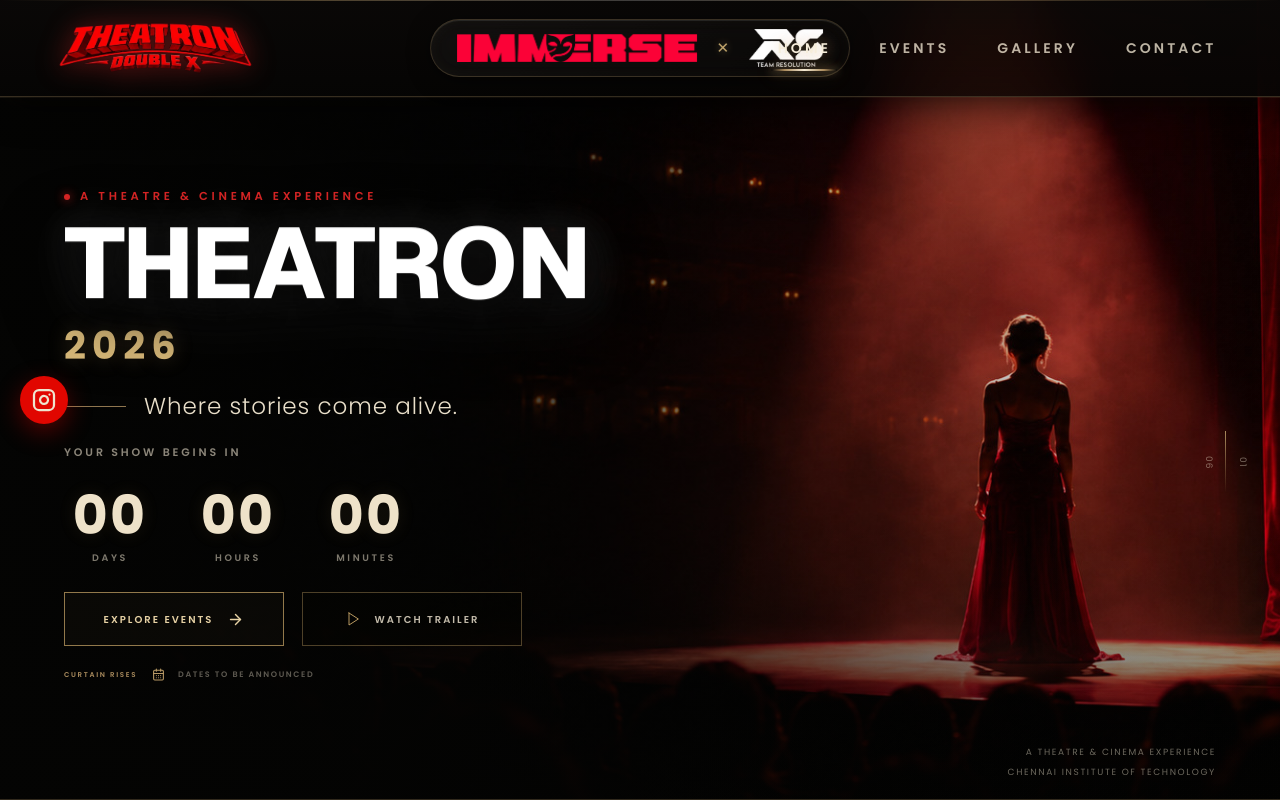
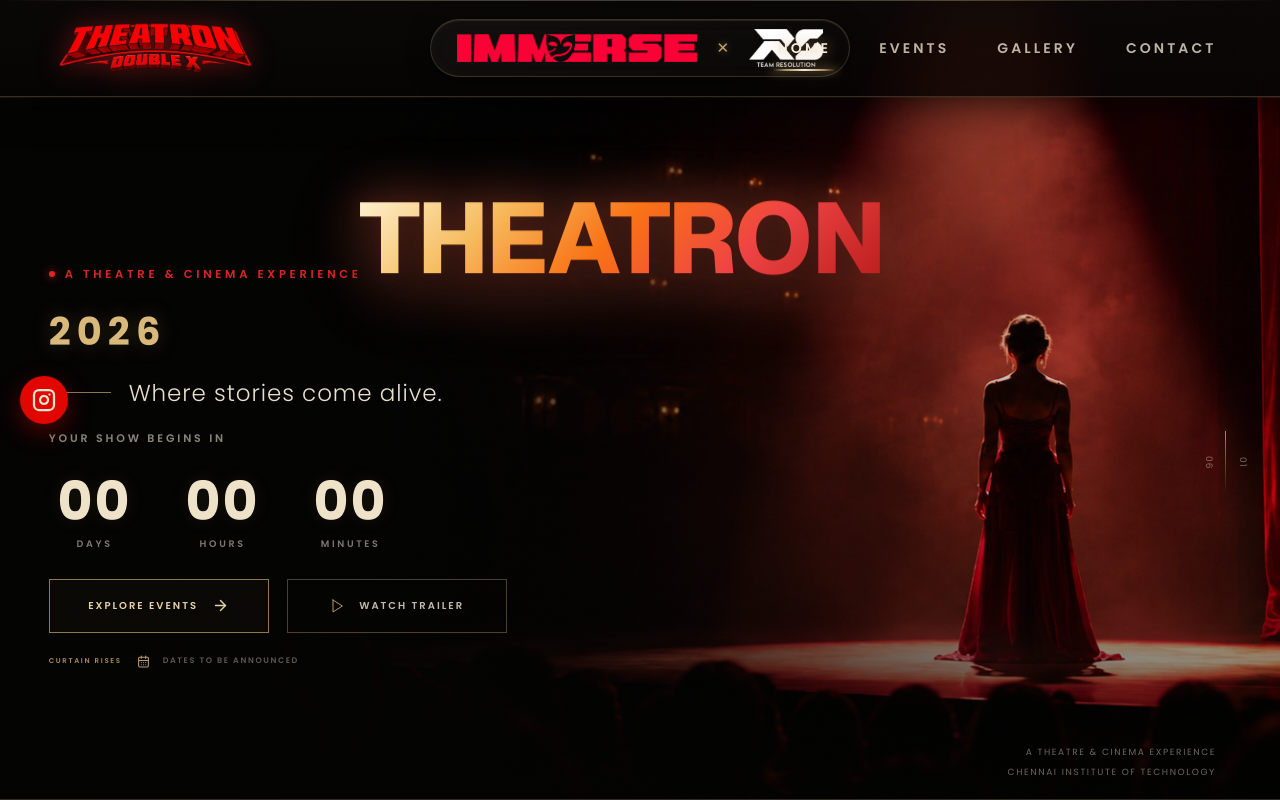
Before and after one commit to Club-Asymmetric/Theatron_Frontend, a Next.js app: page / in a window 1280 px wide. Shown: the top 800 px of the page. Built offline with nearby package versions, Linux system fonts and the light colour scheme.

Commit message:
Apply goldish red gradient to THEATRON title, adjust alignment to the left, and refine floating ambient glow

```diff
--- a/src/app/styles/page.css
+++ b/src/app/styles/page.css
@@ -223,26 +223,14 @@
 
 
 .theatron-hero-content {
-
-  width: min(720px, 52vw);
-
-
-
-  margin-left: 5%;
-
-
-
+  width: min(880px, 92vw);
+  margin-left: clamp(20px, 3.8vw, 56px);
   padding-top: 65px;
-
 }
 
 /* =========================================================
-
    KICKER
-
    ========================================================= */
-
-
 
 .theatron-kicker {
   display: inline-flex;
@@ -266,31 +254,42 @@
 }
 
 /* =========================================================
-   MAIN TITLE - BOLD WHITE WITH FLOATING EFFECT
+   MAIN TITLE - GOLDISH RED WITH FLOATING EFFECT & CRISP ALIGNMENT
    ========================================================= */
 
 @keyframes theatronFloat {
   0%, 100% {
     transform: translateY(0px);
-    filter: drop-shadow(0 10px 24px rgba(0, 0, 0, 0.75));
+    filter: drop-shadow(0 10px 24px rgba(0, 0, 0, 0.85)) drop-shadow(0 0 20px rgba(239, 68, 68, 0.4));
   }
   50% {
     transform: translateY(-10px);
-    filter: drop-shadow(0 22px 36px rgba(0, 0, 0, 0.88)) drop-shadow(0 0 28px rgba(255, 255, 255, 0.16));
+    filter: drop-shadow(0 22px 36px rgba(0, 0, 0, 0.95)) drop-shadow(0 0 32px rgba(246, 189, 96, 0.5)) drop-shadow(0 0 20px rgba(220, 38, 38, 0.55));
   }
 }
 
 .theatron-title {
   display: inline-block;
-  max-width: 820px;
+  max-width: 860px;
   margin: 0;
+  margin-left: -3px;
   font-family: var(--font-geist), "Geist", -apple-system, BlinkMacSystemFont, "Segoe UI", sans-serif;
   font-size: clamp(4.2rem, 7.8vw, 7.8rem);
   font-weight: 800;
   line-height: 0.92;
   letter-spacing: -0.02em;
-  color: #ffffff;
-  text-shadow: 0 6px 36px rgba(0, 0, 0, 0.9), 0 0 50px rgba(255, 255, 255, 0.12);
+  background: linear-gradient(
+    135deg,
+    #fff4d6 0%,
+    #f6bd60 25%,
+    #f97316 48%,
+    #ef4444 72%,
+    #b91c1c 100%
+  );
+  -webkit-background-clip: text;
+  -webkit-text-fill-color: transparent;
+  background-clip: text;
+  color: transparent;
   animation: theatronFloat 4.8s ease-in-out infinite;
   will-change: transform, filter;
   transform-origin: left center;
```
